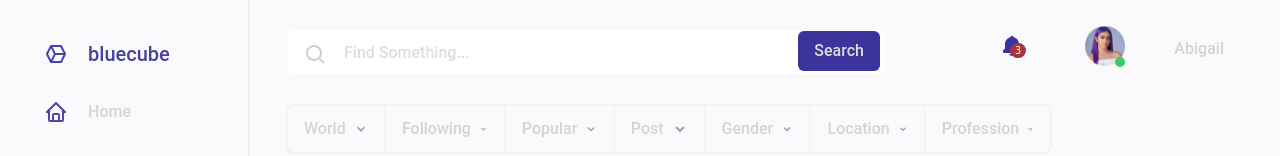
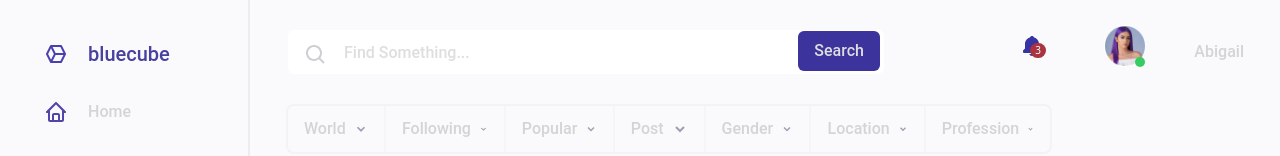
Before and after one commit to Dreezy305/blue-assessment, a Next.js app: page / in a window 1280 px wide. Shown: the top 156 px of the page. Built offline with nearby package versions, Linux system fonts and the light colour scheme; no server answers.

Commit message:
loaded fonts, bell, favico etc

```diff
--- a/components/InputAndOther.tsx
+++ b/components/InputAndOther.tsx
@@ -7,8 +7,8 @@ function InputAndOthers(): JSX.Element {
   const [show, setShow] = useState(false);
 
   return (
-    <div className="flex flex-row items-baseline justify-between mb-4 w-full">
-      <div className="topbar mr-5 flex flex-row relative">
+    <div className="flex flex-row items-baseline md:space-x-5 lg:justify-between mb-4 lg:w-full md:w-10/12">
+      <div className="flex flex-row relative">
         <input
           type="text"
           className="mt-4 px-14 pr-28 outline-none h-12 rounded-lg border border-solid border-dark focus:outline-none placeholder:text-purple font-medium placeholder:font-medium bg-white font-roboto"
@@ -29,7 +29,7 @@ function InputAndOthers(): JSX.Element {
         </button>
       </div>
 
-      <div className="ml-5 flex flex-row justify-around items-center topbar_left pr-5 space-x-7">
+      <div className="flex flex-row justify-around lg:items-center space-x-7 md:items-baseline">
         <div
           className="relative cursor-pointer"
           onMouseOver={() => setShow(true)}
@@ -50,19 +50,10 @@ function InputAndOthers(): JSX.Element {
               show ? "block slide-in" : "hidden"
             } z-50 notification bg-white`}
           />
-          {/* <svg
-            xmlns="http://www.w3.org/2000/svg"
-            width="24"
-            height="24"
-            viewBox="0 0 24 24"
-            fill="#3733a2"
-          >
-            <path d="M12 22a2.98 2.98 0 0 0 2.818-2H9.182A2.98 2.98 0 0 0 12 22zm7-7.414V10c0-3.217-2.185-5.927-5.145-6.742C13.562 2.52 12.846 2 12 2s-1.562.52-1.855 1.258C7.185 4.074 5 6.783 5 10v4.586l-1.707 1.707A.996.996 0 0 0 3 17v1a1 1 0 0 0 1 1h16a1 1 0 0 0 1-1v-1a.996.996 0 0 0-.293-.707L19 14.586z"></path>
-          </svg> */}
 
           <span className="badge-overlay circle">{notification.length}</span>
         </div>
-        <div className="relative md:hidden lg:block">
+        <div className="relative">
           <Image
             src={"/img/avatar_two.svg"}
             className="ml-5"
@@ -72,7 +63,7 @@ function InputAndOthers(): JSX.Element {
           />
           <span className="dot bg-green"></span>
         </div>
-        <div className="place-self-start md:hidden lg:block">
+        <div className="">
           <p className="pt-3 ml-5 text-darkText font-roboto font-medium">
             Abigail
           </p>
```
Also changed, not shown: styles/right.css (+1 -10 lines).
